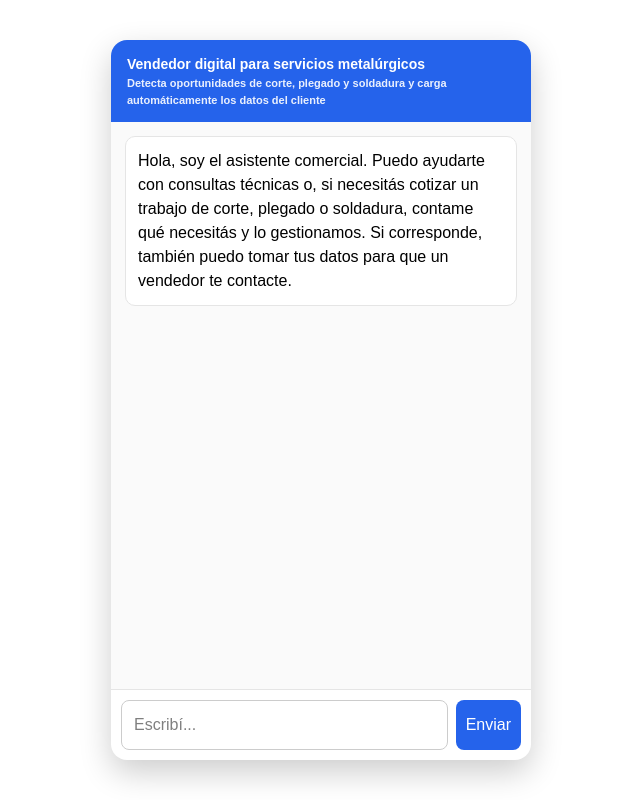
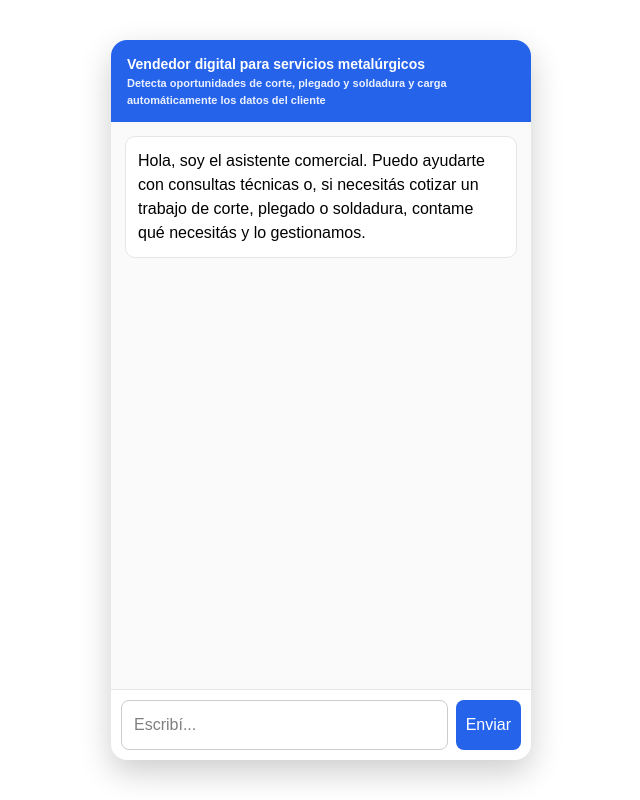
Before and after one commit to ricardorivera972/agustina-burbuja-chat, a Next.js app: page / in a window 1280 px wide. Shown: the whole page, without its empty margins (319-959 px from the left). Built offline with nearby package versions, Linux system fonts and the light colour scheme.

Commit message:
correccion en chat ui

```diff
--- a/app/chat/chatui.tsx
+++ b/app/chat/chatui.tsx
@@ -51,18 +51,15 @@ export default function ChatUI() {
             .replace(/\[FORMULARIO\]/gi, "")
             .trim();
 
-          // 1. Mostrar mensaje SIEMPRE
           setMessages((prev) => [
             ...prev,
             { who: "SISTEMA", text: cleanText },
           ]);
 
-          // 2. Scroll al mensaje (asegura visibilidad)
           setTimeout(() => {
             bottomRef.current?.scrollIntoView({ behavior: "smooth" });
           }, 150);
 
-          // 3. Mostrar formulario después (UX natural)
           setTimeout(() => {
             setShowForm(true);
           }, 600);
@@ -145,8 +142,6 @@ export default function ChatUI() {
             Hola, soy el asistente comercial.
 
             Puedo ayudarte con consultas técnicas o, si necesitás cotizar un trabajo de corte, plegado o soldadura, contame qué necesitás y lo gestionamos.
-
-            Si corresponde, también puedo tomar tus datos para que un vendedor te contacte.
           </div>
         )}
 
@@ -201,7 +196,6 @@ export default function ChatUI() {
 
                 setShowForm(false);
 
-                // reset limpio
                 setMessages([
                   {
                     who: "SISTEMA",
```
